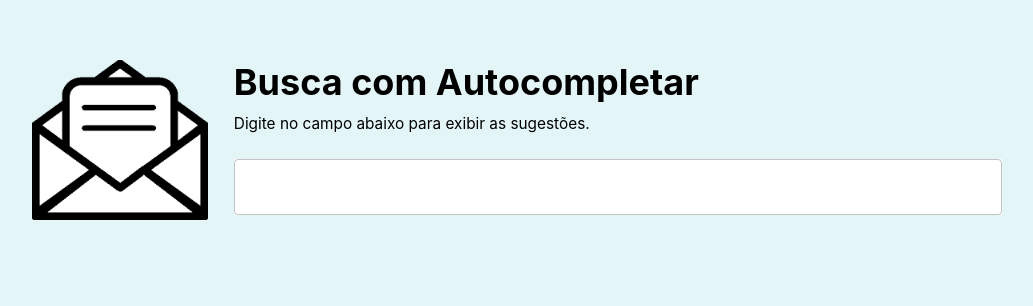
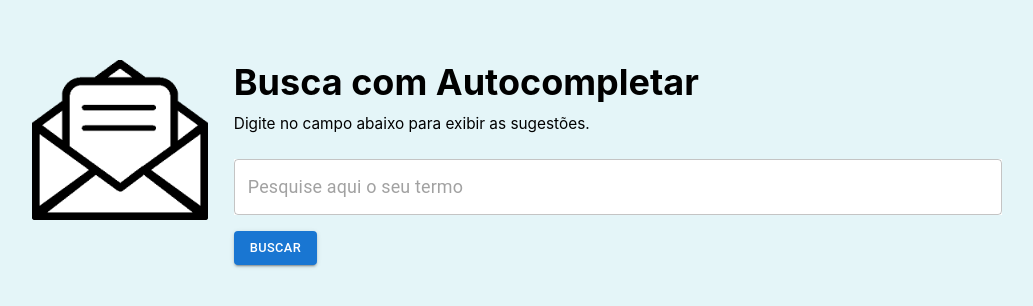
Before and after one commit to JeanExtreme002/Autocomplete, a React (Create React App) app in the folder front/: page / in a window 1280 px wide. Shown: the part 180-486 px from the top of the page, without its empty margins (123-1156 px from the left). Built offline with nearby package versions, Linux system fonts and the light colour scheme; no server answers.

Commit message:
Added placeholder and button to front-end

```diff
--- a/front/src/components/App.jsx
+++ b/front/src/components/App.jsx
@@ -1,6 +1,7 @@
 import * as React from 'react';
 
 import SearchBox from './SearchBox';
+import SearchButton from './SearchButton';
 
 import logo from '../resources/logo.png';
 import './App.css';
@@ -17,6 +18,7 @@ function App() {
                         <div id='search-box'>
                             <SearchBox />
                         </div>
+                        <SearchButton />
                     </div>
                 </div>
             </header>
--- a/front/src/components/SearchBox.jsx
+++ b/front/src/components/SearchBox.jsx
@@ -57,7 +57,11 @@ export default function SearchBox() {
                 return <li className='Autocomplete-option' {...props} key={option.term} dangerouslySetInnerHTML={{__html: term}}></li>;
             }}
             renderInput={(params) => (
-                <TextField {...params} InputProps={{...params.InputProps, style: {height: '7vh', fontSize: '1.4vmax'}}} />
+                <TextField
+                    {...params}
+                    placeholder='Pesquise aqui o seu termo'
+                    InputProps={{...params.InputProps, style: {height: '7vh', fontSize: '1.4vmax'}}}
+                />
             )}
             ListboxComponent={ListboxComponent}
         />
--- /dev/null
+++ b/front/src/components/SearchButton.jsx
@@ -0,0 +1,13 @@
+import * as React from 'react';
+
+import Button from '@mui/material/Button';
+
+export default function SearchButton() {
+    return (
+        <div id='SearchButton'>
+            <Button style={{fontSize: '1vmax', marginTop: '2vh'}} variant='contained'>
+                Buscar
+            </Button>
+        </div>
+    );
+}
```
